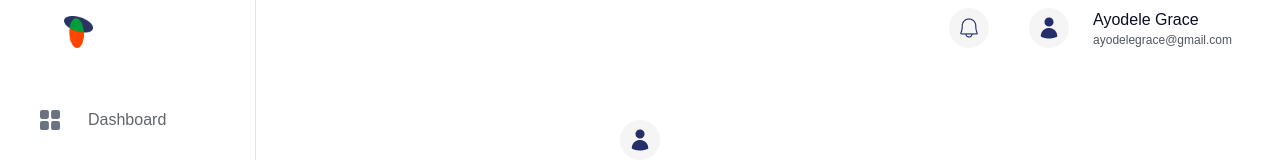
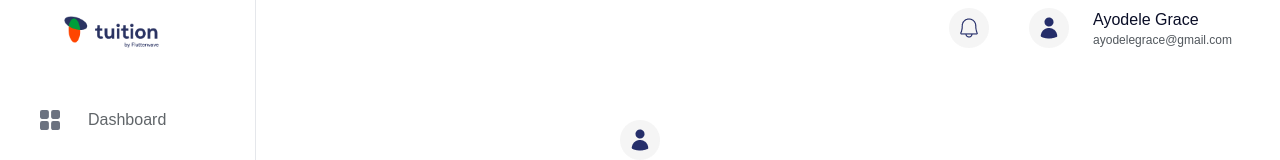
Before and after one commit to AdamsRuth1/TuitionCapstone, a React (Vite) app: page /dashboard in a window 1280 px wide. Shown: the top 160 px of the page. Built offline with nearby package versions, Linux system fonts and the light colour scheme; a web font is replaced by a local one.

Commit message:
sidebar fully  made component

```diff
--- a/src/components/dashboard/dashboard.jsx
+++ b/src/components/dashboard/dashboard.jsx
@@ -1,6 +1,5 @@
 import React from "react";
 import { motion } from "framer-motion";
-import SidebarHeader from "../views/dashboardHeader";
 import Sidebar from "../views/sidebar";
 import Profile from "../../assets/images/Profile empty.png";
 import logo from "../../assets/images/Vector (4).png";
@@ -8,7 +7,7 @@ import logo from "../../assets/images/Vector (4).png";
 export default function Dashboard() {
   return (
     <>
-    <SidebarHeader />
+
       <Sidebar />
 
     <motion.div
--- a/src/components/views/dashboardHeader.jsx
+++ /dev/null
@@ -1,28 +0,0 @@
-import { motion } from "framer-motion";
-import React from "react";
-import Notification from "../../assets/images/Notification icon.png";
-import Profile from "../../assets/images/Profile empty.png";
-
-export default function Payment1() {
-  return (
-    <motion.div
-      initial={{ opacity: 0, y: 20 }}
-      animate={{ opacity: 1, y: 0 }}
-      transition={{ duration: 1 }}
-    >
-      <div className="flex justify-end p-2 sticky top-0 bg-white z-10">
-    <button className="flex">
-      <img src={Notification} alt="Notification icon" className="mr-10" />
-    </button>
-    <button className="flex">
-      <img src={Profile} alt="Profile icon" className="mr-6" />
-    </button>
-    <div className="mr-10 text-customBlack font-Modarat">
-      <h1 className="text-base">Ayodele Grace</h1>
-      <p className="text-customGray text-xs">ayodelegrace@gmail.com</p>
-    </div>
-  </div>
-
-    </motion.div>
-  );
-}
--- a/src/components/views/sidebar.jsx
+++ b/src/components/views/sidebar.jsx
@@ -1,10 +1,24 @@
 import React from "react";
-import logo from "../../assets/images/Vector (3).png";
+import logo from "../../assets/images/Vector (1).png";
 import { Link } from "react-router-dom";
+import Notification from "../../assets/images/Notification icon.png";
 
+import Profile from "../../assets/images/Profile empty.png";
 export default function Sidebar() {
   return (
     <>
+      <div className="flex justify-end p-2 sticky top-0 bg-white z-10">
+    <button className="flex">
+      <img src={Notification} alt="Notification icon" className="mr-10" />
+    </button>
+    <button className="flex">
+      <img src={Profile} alt="Profile icon" className="mr-6" />
+    </button>
+    <div className="mr-10 text-customBlack font-Modarat">
+      <h1 className="text-base">Ayodele Grace</h1>
+      <p className="text-customGray text-xs">ayodelegrace@gmail.com</p>
+    </div>
+  </div>
       <div className="flex">
         <aside
           id="logo-sidebar"
```
